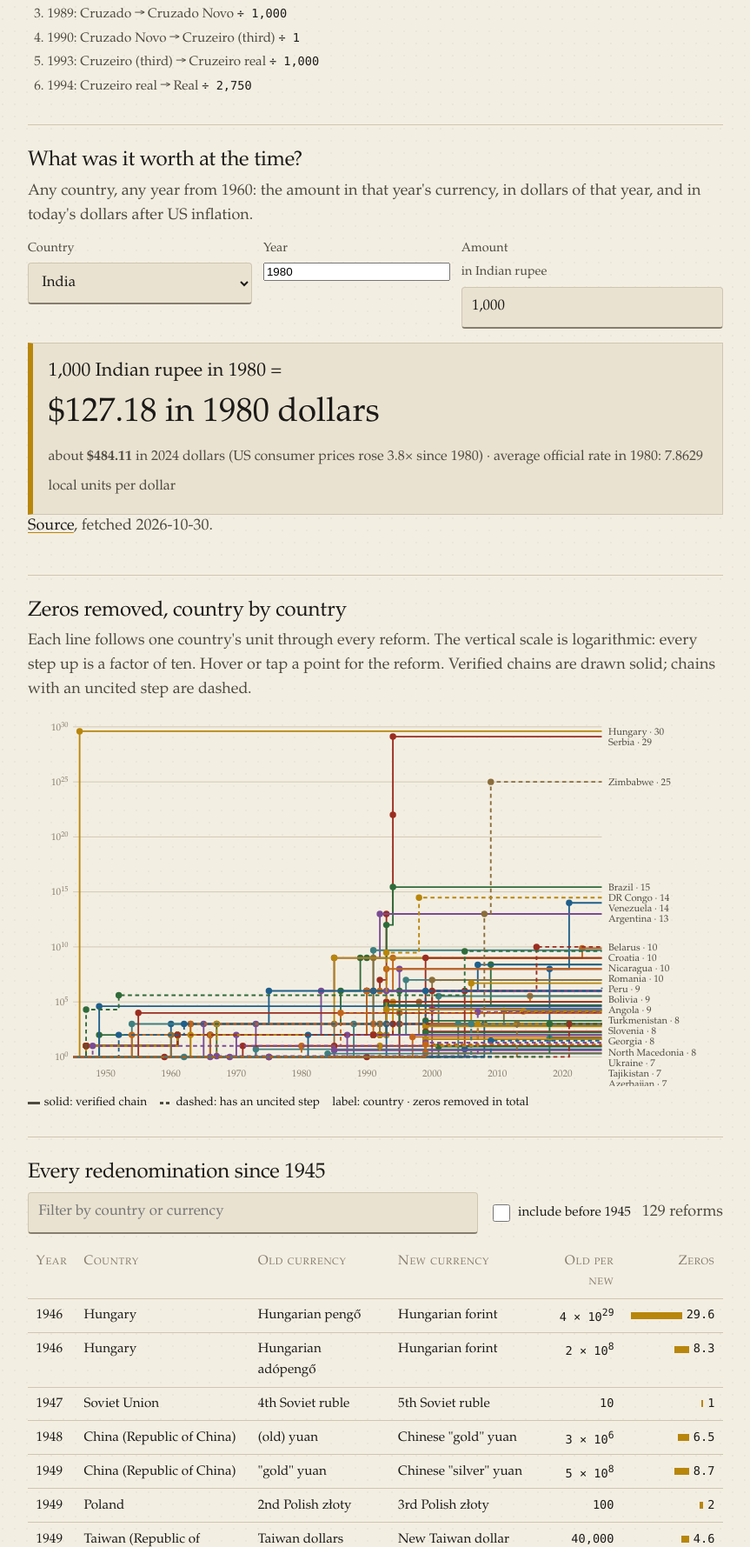
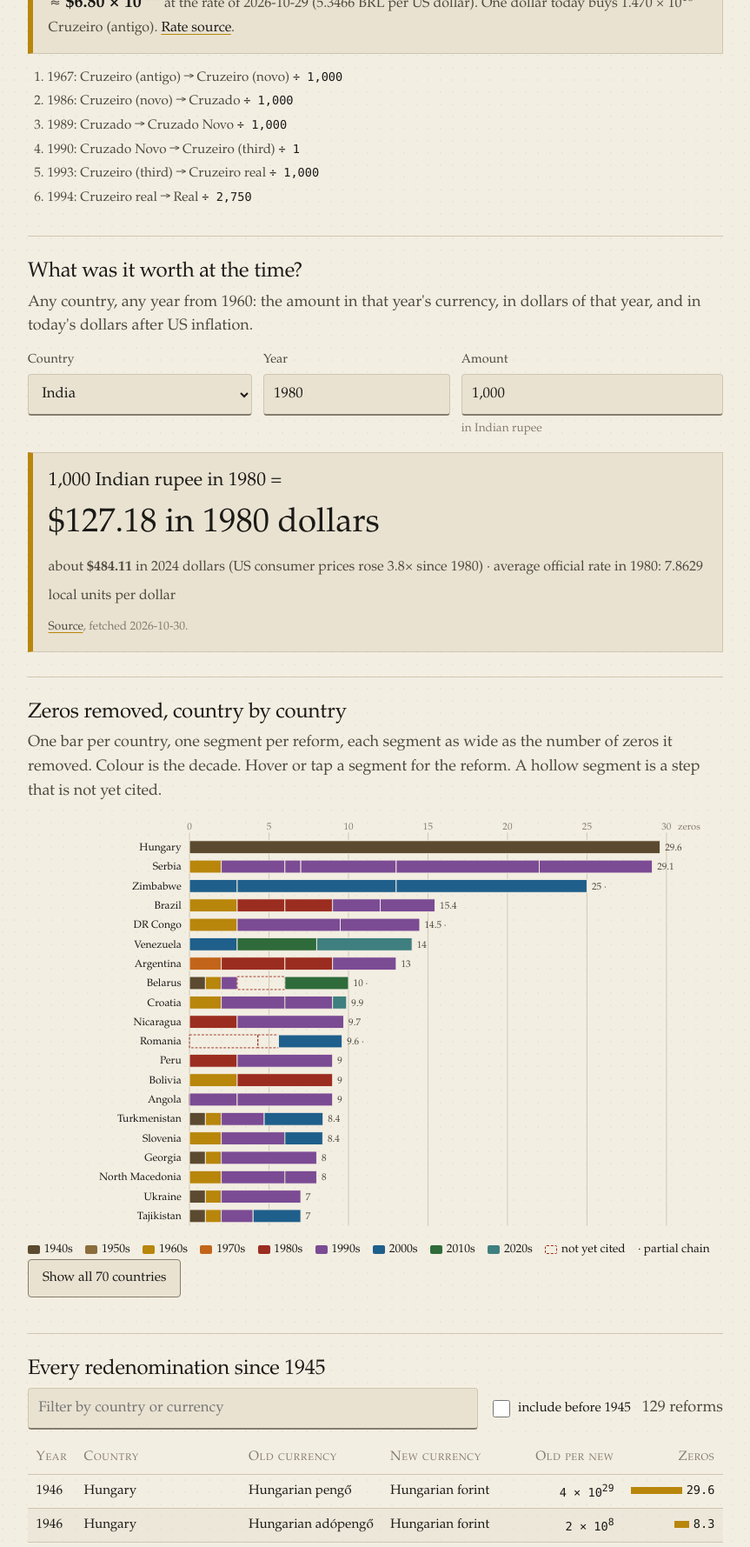
Before and after one commit to kennethkimbrough/redenominations, a plain HTML site: page site/index.html in a window 1280 px wide. Shown: the part 903-2682 px from the top of the page at 87% size, without its empty margins (208-1071 px from the left). Drawn offline with Linux system fonts and the light colour scheme; files whose address does not match are found by name.

Commit message:
Redesign the page: ranked stacked-bar chart, hero figure, aligned forms
The time-series chart could not carry 70 countries. It is replaced by
one bar per country with a segment per reform, coloured by decade, top
20 by default. The masthead shows Hungary's 1946 rate written out, the
year field and unit hint line up with the other inputs, the source
line sits inside the result box, and the chain list has a filter.

```diff
--- a/site/app.js
+++ b/site/app.js
@@ -103,47 +103,54 @@ cCountry.value = "BR";
 fillCurrencies();
 
 // ---------- chart ----------
+const DECADES = [1940, 1950, 1960, 1970, 1980, 1990, 2000, 2010, 2020];
+const DECADE_COLOURS = { 1940: "#5b4a2f", 1950: "#8a6d3b", 1960: "#b8860b", 1970: "#c2651a", 1980: "#9b2d20", 1990: "#7b4b94", 2000: "#1f5f8b", 2010: "#2f6b3a", 2020: "#3f7f7f" };
+let chartShowAll = false;
 function chart() {
-  const W = 860, H = 460, L = 56, R = 150, T = 16, B = 36;
-  const x0 = 1945, x1 = 2026;
-  const series = countries.countries
+  const rows = countries.countries
     .map((c) => {
-      let f = 1; const pts = [{ year: x0, f: 1, label: `${c.steps[0].old}` }];
-      for (const s of c.steps) {
-        if (!s.rate) break;
-        pts.push({ year: s.year, f, label: `${s.year}: ${s.old} → ${s.new}, ÷ ${s.rate.toLocaleString("en-US")}`, before: true });
-        f *= s.rate;
-        pts.push({ year: s.year, f, label: `${s.year}: ${s.old} → ${s.new}, ÷ ${s.rate.toLocaleString("en-US")}` });
+      const segs = [];
+      for (const st of c.steps) {
+        if (!st.rate) break;
+        segs.push({ z: zerosOf(st.rate), step: st, uncited: !st.source });
       }
-      pts.push({ year: x1, f, label: c.unit });
-      return { c, pts, total: f };
+      return { c, segs, total: segs.reduce((a, b) => a + b.z, 0) };
     })
-    .filter((s) => s.total > 1);
-  const maxLog = Math.ceil(Math.max(...series.map((s) => log10(s.total))));
-  const X = (y) => L + ((y - x0) / (x1 - x0)) * (W - L - R);
-  const Y = (f) => T + (1 - log10(f) / maxLog) * (H - T - B);
-  const colours = ["#b8860b", "#9b2d20", "#2f6b3a", "#1f5f8b", "#7b4b94", "#c2651a", "#3f7f7f", "#8a6d3b"];
-  let svg = `<svg viewBox="0 0 ${W} ${H}" role="img" aria-label="Cumulative zeros removed per country since 1945, log scale">`;
-  for (let z = 0; z <= maxLog; z += 5) {
-    svg += `<line class="grid" x1="${L}" x2="${W - R}" y1="${Y(10 ** z)}" y2="${Y(10 ** z)}"/><text class="axis" x="${L - 6}" y="${Y(10 ** z) + 4}" text-anchor="end">10<tspan baseline-shift="super" font-size="9">${z}</tspan></text>`;
+    .filter((r) => r.total > 0)
+    .sort((a, b) => b.total - a.total);
+  const shown = chartShowAll ? rows : rows.slice(0, 20);
+  const W = 860, L = 200, R = 70, T = 28, rowH = 24, B = 8;
+  const H = T + shown.length * rowH + B;
+  const maxZ = Math.ceil(rows[0].total / 5) * 5;
+  const X = (z) => L + (z / maxZ) * (W - L - R);
+  let svg = `<svg viewBox="0 0 ${W} ${H}" role="img" aria-label="Zeros removed per country since 1945, one segment per reform">`;
+  for (let z = 0; z <= maxZ; z += 5) {
+    svg += `<line class="grid" x1="${X(z)}" x2="${X(z)}" y1="${T - 6}" y2="${H - B}"/><text class="axis" x="${X(z)}" y="${T - 10}" text-anchor="middle">${z}</text>`;
   }
-  for (let y = 1950; y <= 2020; y += 10) svg += `<text class="axis" x="${X(y)}" y="${H - 12}" text-anchor="middle">${y}</text>`;
-  const labels = [];
-  series.forEach((s, i) => {
-    const col = colours[i % colours.length];
-    const d = s.pts.map((p, j) => `${j ? "L" : "M"}${X(p.year).toFixed(1)},${Y(p.f).toFixed(1)}`).join(" ");
-    svg += `<path class="series ${s.c.status}" stroke="${col}" d="${d}"/>`;
-    s.pts.filter((p) => !p.before && p.year !== x0 && p.year !== x1).forEach((p) => {
-      svg += `<circle class="pt" r="4" cx="${X(p.year)}" cy="${Y(p.f)}" fill="${col}" data-tip="${esc(s.c.name)} — ${esc(p.label)}"/>`;
-    });
-    labels.push({ y: Y(s.total), text: `${s.c.name.replace(/ \(.*\)/, "")} · ${Math.round(log10(s.total))}`, col });
+  svg += `<text class="axis" x="${W - R + 14}" y="${T - 10}">zeros</text>`;
+  shown.forEach((r, i) => {
+    const y = T + i * rowH;
+    const label = r.c.name.replace(/ \(.*\)/, "");
+    svg += `<text class="name" x="${L - 10}" y="${y + 16}" text-anchor="end">${esc(label.length > 24 ? label.slice(0, 23) + "…" : label)}</text>`;
+    let x = L;
+    for (const sg of r.segs) {
+      const decade = Math.floor(sg.step.year / 10) * 10;
+      const tip = `${esc(r.c.name)} — ${sg.step.year}: ${esc(sg.step.old)} → ${esc(sg.step.new)}, ÷ ${sg.step.rate.toLocaleString("en-US")} (${sg.z % 1 ? sg.z.toFixed(2) : sg.z} zeros)${sg.uncited ? " · not yet cited" : ""}`;
+      if (sg.z === 0) {
+        svg += `<line class="tick" x1="${x}" x2="${x}" y1="${y + 5}" y2="${y + 19}" data-tip="${tip} — at par"/>`;
+        continue;
+      }
+      const w = Math.max(X(sg.z) - L, 2);
+      svg += `<rect class="seg${sg.uncited ? " uncited" : ""}" x="${x}" y="${y + 4}" width="${w}" height="16" fill="${DECADE_COLOURS[decade] ?? "#888"}" data-tip="${tip}"/>`;
+      x += w;
+    }
+    svg += `<text class="total" x="${x + 6}" y="${y + 16}">${r.total % 1 ? r.total.toFixed(1) : r.total}${r.c.status === "partial" ? " ·" : ""}</text>`;
   });
-  // Spread the right-hand labels so they don't overlap.
-  labels.sort((a, b) => a.y - b.y);
-  for (let i = 1; i < labels.length; i++) if (labels[i].y - labels[i - 1].y < 13) labels[i].y = labels[i - 1].y + 13;
-  for (const l of labels) svg += `<text class="name" x="${W - R + 8}" y="${l.y + 4}" fill="${l.col}">${esc(l.text)}</text>`;
-  svg += `</svg><div class="legend"><span><i style="background:var(--ink-2)"></i>solid: verified chain</span><span><i style="background:repeating-linear-gradient(90deg,var(--ink-2) 0 4px,transparent 4px 7px)"></i>dashed: has an uncited step</span><span>label: country · zeros removed in total</span></div>`;
+  svg += "</svg>";
+  svg += `<div class="legend">${DECADES.filter((d) => shown.some((r) => r.segs.some((sg) => Math.floor(sg.step.year / 10) * 10 === d)))
+    .map((d) => `<span><i style="background:${DECADE_COLOURS[d]}"></i>${d}s</span>`).join("")}<span><i style="border:1px dashed var(--red)"></i>not yet cited</span><span>· partial chain</span></div>`;
   $("#chart").innerHTML = svg;
+  $("#chart-more").textContent = chartShowAll ? `Show the top 20` : `Show all ${rows.length} countries`;
   const tip = $("#tip");
   $("#chart").addEventListener("pointerover", (e) => {
     const t = e.target.closest("[data-tip]"); if (!t) return;
@@ -153,6 +160,7 @@ function chart() {
   $("#chart").addEventListener("pointerout", () => { tip.hidden = true; });
 }
 chart();
+$("#chart-more").addEventListener("click", () => { chartShowAll = !chartShowAll; chart(); });
 
 // ---------- table ----------
 function renderTable() {
@@ -173,7 +181,11 @@ $("#all-years").addEventListener("change", renderTable);
 renderTable();
 
 // ---------- chains ----------
-$("#chains").innerHTML = countries.countries.map((c) => `
+function renderChains() {
+  const q = $("#chain-filter").value.trim().toLowerCase();
+  const list = countries.countries.filter((c) => !q || c.name.toLowerCase().includes(q) || c.steps.some((s) => `${s.old} ${s.new}`.toLowerCase().includes(q)));
+  $("#chain-count").textContent = `${list.length} of ${countries.countries.length} · ${countries.verified} verified`;
+  $("#chains").innerHTML = list.map((c) => `
   <details class="chain">
     <summary><h3>${esc(c.name)}</h3><span class="badge ${c.status}">${c.status}</span>
       <span class="factor">${c.steps.length} step${c.steps.length === 1 ? "" : "s"}${c.total_factor > 1 ? ` · ${Math.round(log10(c.total_factor))} zeros` : ""}</span></summary>
@@ -182,6 +194,9 @@ $("#chains").innerHTML = countries.countries.map((c) => `
       `<div>${s.source ? `<cite>Source: <a href="${esc(s.source.url)}">${esc(s.source.title)}</a></cite>` : `<cite class="uncited" style="color:var(--red)">Not yet cited</cite>`}</div></li>`).join("")}</ol>
     ${c.gap ? `<p class="gap">${esc(c.gap)}</p>` : ""}
   </details>`).join("");
+}
+$("#chain-filter").addEventListener("input", renderChains);
+renderChains();
 
 
 // ---------- at the time ----------
@@ -211,9 +226,10 @@ if (history) {
     const amount = parseFloat(tAmount.value.replace(/[,\s_]/g, ""));
     const c = history.countries[iso];
     const chain = chainByWb[iso];
-    const out = $("#t-result"), note = $("#t-note");
+    const out = $("#t-result");
+    const note = { set textContent(v) { if (v) out.innerHTML += `<span class="fine">${esc(v)}</span>`; }, set innerHTML(v) { out.innerHTML += `<span class="fine">${v}</span>`; } };
     const unit = chain ? unitFor(chain, year) : { name: c.currency ? c.currency.name : "local currency", factor: 1, current: true };
-    $("#t-unit").textContent = `in ${unit.name}`;
+    $("#t-unit").textContent = unit.name === "local currency" ? "" : `in ${unit.name}`;
     if (!Number.isFinite(amount) || !Number.isFinite(year)) { out.textContent = "Enter a year and an amount."; note.textContent = ""; return; }
     const rate = c.rates[year];
     if (chain?.wb_unsupported) { out.textContent = `No reliable series for ${c.name}.`; note.textContent = chain.wb_unsupported; return; }
--- a/site/index.html
+++ b/site/index.html
@@ -13,6 +13,10 @@
     <p class="kicker">Currency redenominations, 1945 to today</p>
     <h1>Zeros Removed</h1>
     <p class="lede">When money loses so much value that the numbers stop fitting on a banknote, a country prints a new currency and strikes zeros off the old one. Hungary struck 29 in a single day in 1946. This page lists every such reform since 1945 and chains them together, so you can ask what a banknote from any year is worth in the unit a country uses now, and what that comes to in US dollars at today's exchange rate.</p>
+    <figure class="hero-figure" aria-label="Hungary's 1946 conversion rate written out in full">
+      <div class="hero-number">400<span>000</span><span>000</span><span>000</span><span>000</span><span>000</span><span>000</span><span>000</span><span>000</span><span>000</span> pengő</div>
+      <figcaption>= 1 forint. Hungary, 1 August 1946: twenty-nine zeros, the most ever struck off a currency at once.</figcaption>
+    </figure>
     <p class="coverage" id="coverage"></p>
   </header>
 
@@ -44,18 +48,19 @@
         <label>Year
           <input id="t-year" type="number" min="1960" max="2026" value="1980" inputmode="numeric">
         </label>
-        <label>Amount <span id="t-unit" class="muted"></span>
+        <label>Amount
           <input id="t-amount" type="text" inputmode="decimal" value="1,000" autocomplete="off">
+          <span class="unit" id="t-unit"></span>
         </label>
       </form>
       <div class="result" id="t-result" aria-live="polite"></div>
-      <p class="hint muted" id="t-note"></p>
     </section>
 
     <section class="panel">
       <h2>Zeros removed, country by country</h2>
-      <p class="muted">Each line follows one country's unit through every reform. The vertical scale is logarithmic: every step up is a factor of ten. Hover or tap a point for the reform. Verified chains are drawn solid; chains with an uncited step are dashed.</p>
+      <p class="muted">One bar per country, one segment per reform, each segment as wide as the number of zeros it removed. Colour is the decade. Hover or tap a segment for the reform. A hollow segment is a step that is not yet cited.</p>
       <div id="chart"></div>
+      <div class="controls"><button class="btn" id="chart-more" type="button"></button></div>
     </section>
 
     <section class="panel">
@@ -76,6 +81,10 @@
     <section class="panel" id="countries">
       <h2>Country chains</h2>
       <p class="muted">A chain is <strong>verified</strong> when every step has a checked citation and each step's new currency is the next step's old one. The tests in the repository refuse anything else. Partial chains show what is still missing.</p>
+      <div class="controls">
+        <input id="chain-filter" type="search" placeholder="Find a country" aria-label="Find a country chain">
+        <span class="muted" id="chain-count"></span>
+      </div>
       <div id="chains"></div>
     </section>
 
--- a/site/styles.css
+++ b/site/styles.css
@@ -51,7 +51,9 @@ main { max-width: 52rem; margin: 0 auto; padding: 0 1rem 4rem; }
 .converter { display: grid; grid-template-columns: 1fr; gap: .8rem; margin: .5rem 0 1rem; }
 @media (min-width: 640px) { .converter { grid-template-columns: 1.2fr 1fr 1.4fr; } }
 .converter label { display: flex; flex-direction: column; gap: .3rem; font-size: .9rem; color: var(--ink-2); }
-select, input[type=text], input[type=search] {
+.converter .unit { font-size: .85rem; color: var(--ink-3); min-height: 1.2em; }
+@media (min-width: 640px) { .converter label { align-self: start; } }
+select, input[type=text], input[type=search], input[type=number] {
   font: inherit; font-size: 1.05rem; color: var(--ink); background: var(--paper-2);
   border: 1px solid var(--line); border-bottom: 2px solid var(--ink-3); border-radius: 4px;
   padding: .55rem .7rem; min-height: 48px; width: 100%;
@@ -60,6 +62,8 @@ input:focus-visible, select:focus-visible { outline: 3px solid var(--gold); outl
 .result { font-size: 1.35rem; padding: 1rem 1.1rem; border: 1px solid var(--line); background: var(--paper-2); border-left: 6px solid var(--gold); }
 .result .big { font-size: clamp(1.6rem, 5vw, 2.4rem); font-variant-numeric: tabular-nums; display: block; margin: .15rem 0; }
 .result .zeros { color: var(--ink-2); font-size: 1rem; }
+.result .fine { display: block; font-size: .85rem; color: var(--ink-3); margin-top: .6rem; }
+.result .fine a { color: var(--ink-2); }
 .result .usd { font-size: 1rem; color: var(--ink-2); border-top: 1px dashed var(--line); margin-top: .6rem; padding-top: .5rem; }
 .result .usd b { color: var(--ink); font-size: 1.25rem; }
 .steps { margin: 1rem 0 0; padding-left: 1.4rem; color: var(--ink-2); font-size: .95rem; }
@@ -67,16 +71,28 @@ input:focus-visible, select:focus-visible { outline: 3px solid var(--gold); outl
 .steps .rate { font-family: var(--mono); font-size: .85rem; color: var(--ink); }
 .steps .uncited { color: var(--red); }
 
+/* Hero figure */
+.hero-figure { margin: 1.2rem 0 1.4rem; padding: 1rem 1.1rem; border: 1px solid var(--line); background: var(--paper-2);
+  border-left: 6px solid var(--gold); }
+.hero-number { font-size: clamp(1.15rem, 3.2vw, 1.7rem); line-height: 1.35; font-variant-numeric: tabular-nums; letter-spacing: .02em; word-spacing: .15em; }
+.hero-number span { color: var(--ink-3); }
+.hero-number span::before { content: " "; }
+.hero-figure figcaption { font-size: .95rem; color: var(--ink-2); margin-top: .3rem; }
+
 /* Chart */
 #chart svg { width: 100%; height: auto; display: block; font-family: var(--serif); }
 #chart .grid { stroke: var(--line); }
 #chart .axis { fill: var(--ink-3); font-size: 12px; }
-#chart .series { fill: none; stroke-width: 2; }
-#chart .series.partial { stroke-dasharray: 5 4; }
-#chart .pt { cursor: pointer; }
-#chart .name { font-size: 12px; fill: var(--ink-2); }
+#chart .name { font-size: 13px; fill: var(--ink); }
+#chart .total { font-size: 12px; fill: var(--ink-2); font-variant-numeric: tabular-nums; }
+#chart .seg { cursor: pointer; stroke: var(--paper); stroke-width: 1; }
+#chart .seg.uncited { fill: none !important; stroke: var(--red); stroke-dasharray: 3 2; }
+#chart .tick { stroke: var(--ink-3); stroke-width: 2; }
 .legend { display: flex; flex-wrap: wrap; gap: .3rem .9rem; font-size: .85rem; margin-top: .6rem; }
-.legend i { display: inline-block; width: 14px; height: 3px; vertical-align: middle; margin-right: .3rem; }
+.legend i { display: inline-block; width: 14px; height: 10px; vertical-align: middle; margin-right: .3rem; border-radius: 2px; }
+.btn { font: inherit; font-size: .95rem; min-height: 44px; padding: .4rem 1rem; border: 1px solid var(--ink-3); border-radius: 4px;
+  background: var(--paper-2); color: var(--ink); cursor: pointer; }
+.btn:hover { border-color: var(--ink); }
 
 /* Table */
 .controls { display: flex; flex-wrap: wrap; gap: .8rem; align-items: center; margin-bottom: .8rem; }
@@ -86,7 +102,8 @@ input:focus-visible, select:focus-visible { outline: 3px solid var(--gold); outl
 .table-wrap { overflow-x: auto; -webkit-overflow-scrolling: touch; }
 table { border-collapse: collapse; width: 100%; font-size: .95rem; }
 th, td { text-align: left; padding: .45rem .6rem; border-bottom: 1px solid var(--line); vertical-align: top; }
-th { color: var(--ink-3); font-weight: 500; font-variant: small-caps; letter-spacing: .05em; position: sticky; top: 0; background: var(--paper); }
+th { color: var(--ink-3); font-weight: 500; font-variant: small-caps; letter-spacing: .05em; position: sticky; top: 0; background: var(--paper); white-space: nowrap; }
+tbody tr:nth-child(even) { background: color-mix(in srgb, var(--paper-2) 55%, transparent); }
 td.num { font-family: var(--mono); font-size: .85rem; white-space: nowrap; }
 tr.old { color: var(--ink-3); }
 .zeros-bar { display: inline-block; height: 8px; background: var(--gold); vertical-align: middle; margin-right: .3rem; }
```
Also changed, not shown: README.md, docs/chart.png (added), docs/hero.png (added).
